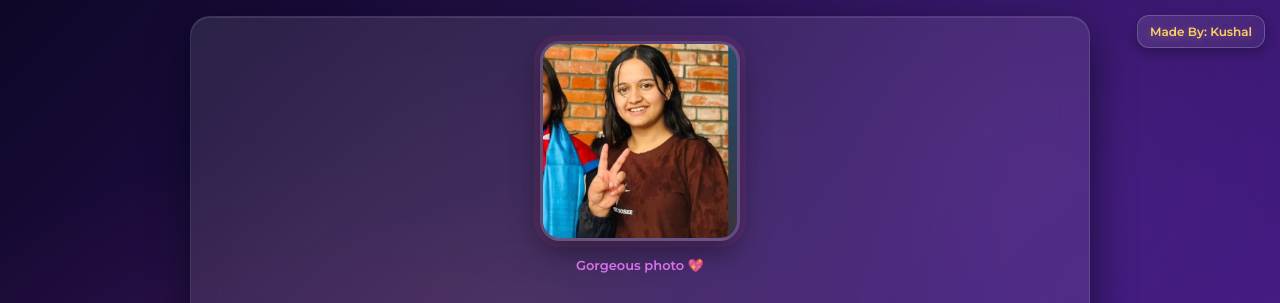
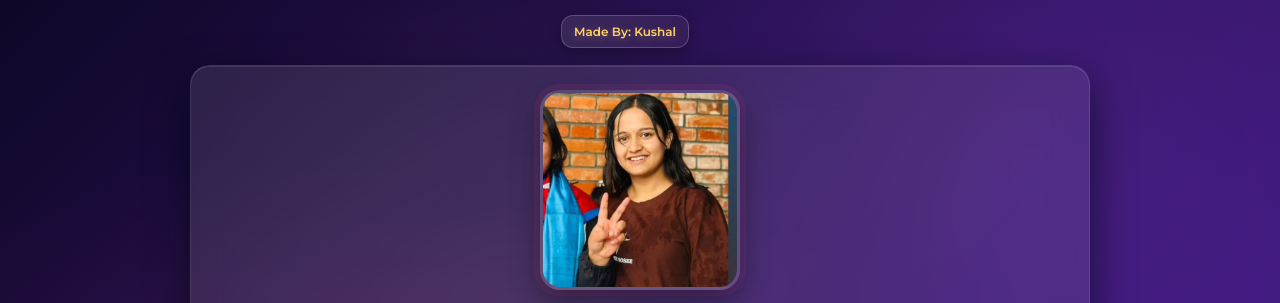
Before and after one commit to kushal593/codevault, a plain HTML site: page index.html in a window 1280 px wide. Shown: the top 303 px of the page. Drawn offline with Linux system fonts and the light colour scheme.

Commit message:
Update index.html

```diff
--- a/index.html
+++ b/index.html
@@ -34,7 +34,10 @@
 
 
     .credit-label {
-      position: fixed;
+      position: relative;
+      margin: 0 auto;
+      width: fit-content;
+      margin-bottom: 1rem;
       top: 15px;
       right: 15px;
       z-index: 10;
```
